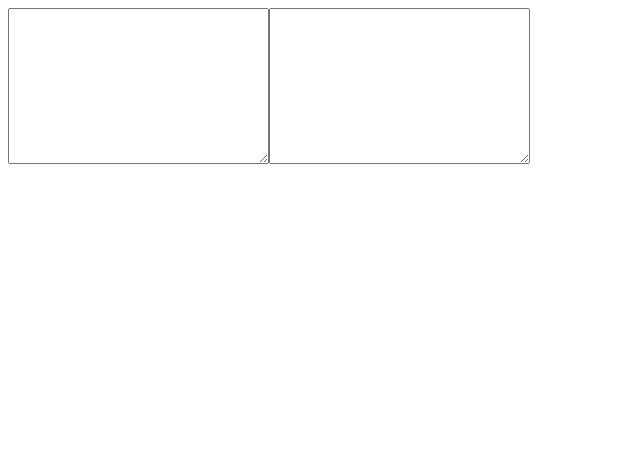
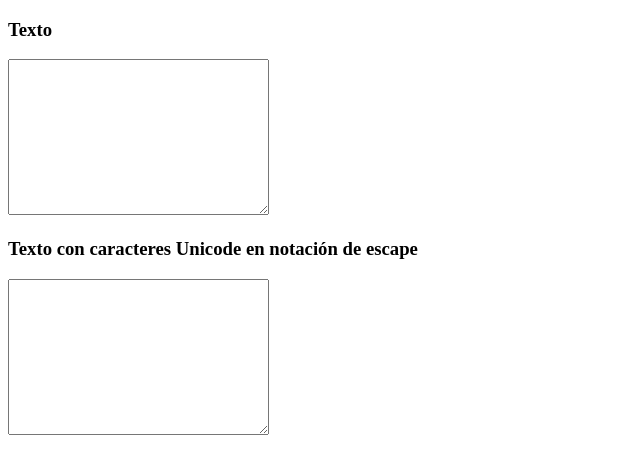
Before and after one commit to anerodata/unicode-app, a React (Vite) app: page / in a window 1280 px wide. Shown: the top 474 px of the page, without its empty margins (0-640 px from the left). Built offline with nearby package versions, Linux system fonts and the light colour scheme.

Commit message:
Include titles and separate blocks in section

```diff
--- a/src/ConverterSection.jsx
+++ b/src/ConverterSection.jsx
@@ -1,14 +1,17 @@
-import { useState } from 'react'
 const ConverterSection = (props) => {
   return (
     <section>
+      <div>
+        <h3>Texto</h3>
         <textarea cols="30" rows="10" onChange={(e) => {
           const newText = e.target.value
           props.onTextToReplaceChange(newText)
         }}>
         </textarea>
+        <h3>Texto con caracteres Unicode en notación de escape</h3>
         <textarea readOnly value={props.valueModified} cols="30" rows="10">
         </textarea>
+      </div>
     </section>
   )
 }
```
Lines whose indentation alone changed are shown as unchanged.
